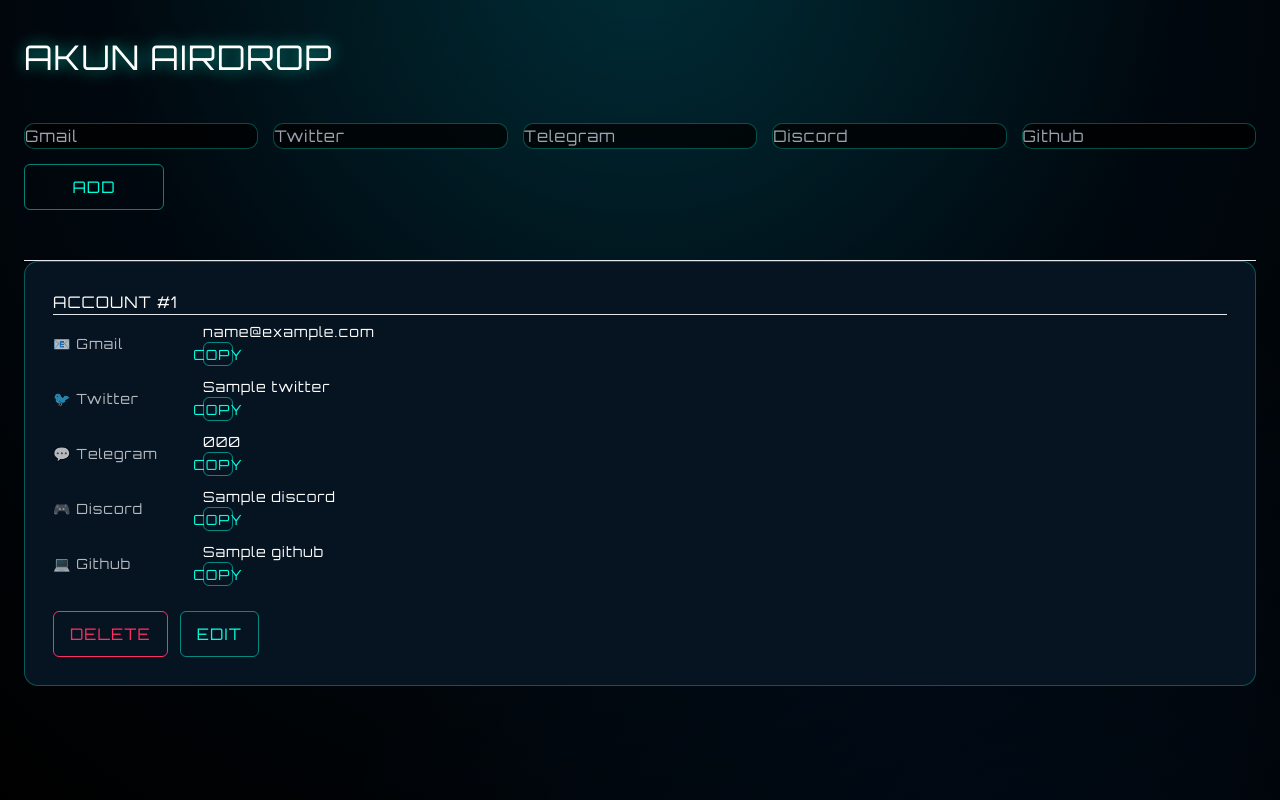
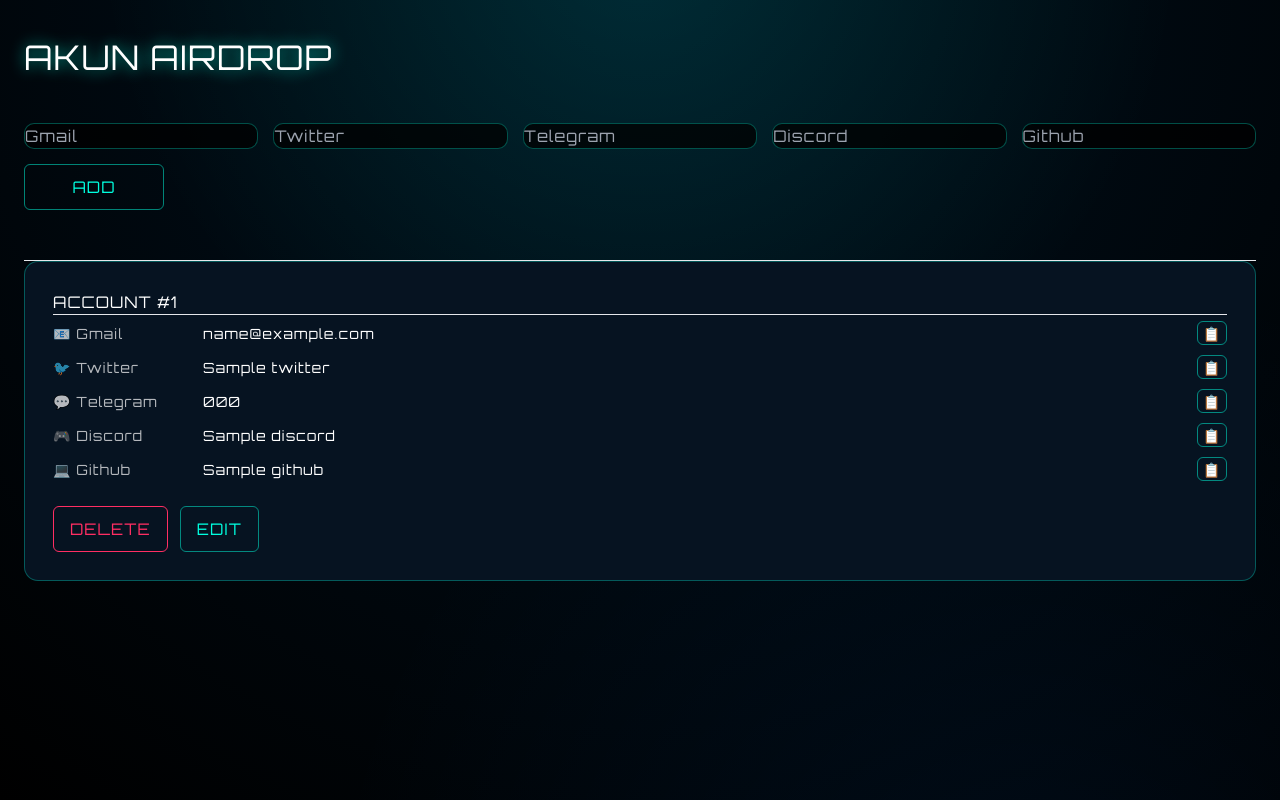
Before and after one commit to Cawonshik/alwantra-dashboard, a Flask app: template templates/akun.html in a window 1280 px wide. Run offline with Flask 3, Linux system fonts and the light colour scheme; the template is opened without the code that fills it: most values are stand-ins (such as "Sample title", 1, 10 or a date in 2020); some libraries are stand-ins or nearby versions.

Commit message:
fix akun layout copy

```diff
--- a/templates/akun.html
+++ b/templates/akun.html
@@ -20,83 +20,168 @@
 
 <hr class="divider">
 
-<!-- ================= GRID 2 KOLOM ================= -->
+
+<!-- ================= GRID ================= -->
+
 <div class="airdrop-grid">
 
 {% for item in data %}
+
 <div class="airdrop-card">
 
 <!-- HEADER -->
+
 <div class="card-header">
 <span class="title">ACCOUNT #{{ loop.index }}</span>
 </div>
 
 <hr>
 
+
 <!-- BODY -->
+
 <div class="card-body">
 
+
+<!-- Gmail -->
+
 <div class="wallet-row">
+
 <span class="label">📧 Gmail</span>
-            <span>
+
+<span class="value">
 {{ item.gmail or '-' }}
+</span>
+
 {% if item.gmail %}
-                <button class="copy-btn" onclick="copy('{{ item.gmail }}')">COPY</button>
+<button class="copy-btn" onclick="copy('{{ item.gmail }}')">
+📋
+</button>
 {% endif %}
-            </span>
+
 </div>
 
+
+<!-- Twitter -->
+
 <div class="wallet-row">
+
 <span class="label">🐦 Twitter</span>
-            <span>
+
+<span class="value">
 {{ item.twitter or '-' }}
+</span>
+
 {% if item.twitter %}
-                <button class="copy-btn" onclick="copy('{{ item.twitter }}')">COPY</button>
+<button class="copy-btn" onclick="copy('{{ item.twitter }}')">
+📋
+</button>
 {% endif %}
-            </span>
+
 </div>
 
+
+<!-- Telegram -->
+
 <div class="wallet-row">
+
 <span class="label">💬 Telegram</span>
-            <span>
+
+<span class="value">
 {{ item.telegram or '-' }}
+</span>
+
 {% if item.telegram %}
-                <button class="copy-btn" onclick="copy('{{ item.telegram }}')">COPY</button>
+<button class="copy-btn" onclick="copy('{{ item.telegram }}')">
+📋
+</button>
 {% endif %}
-            </span>
+
 </div>
 
+
+<!-- Discord -->
+
 <div class="wallet-row">
+
 <span class="label">🎮 Discord</span>
-            <span>
+
+<span class="value">
 {{ item.discord or '-' }}
+</span>
+
 {% if item.discord %}
-                <button class="copy-btn" onclick="copy('{{ item.discord }}')">COPY</button>
+<button class="copy-btn" onclick="copy('{{ item.discord }}')">
+📋
+</button>
 {% endif %}
-            </span>
+
 </div>
 
+
+<!-- Github -->
+
 <div class="wallet-row">
+
 <span class="label">💻 Github</span>
-            <span>
+
+<span class="value">
 {{ item.github or '-' }}
+</span>
+
 {% if item.github %}
-                <button class="copy-btn" onclick="copy('{{ item.github }}')">COPY</button>
+<button class="copy-btn" onclick="copy('{{ item.github }}')">
+📋
+</button>
 {% endif %}
-            </span>
+
+</div>
+
+
+</div>
+
+
+<!-- ACTION -->
+
+<div class="card-actions" style="margin-top:15px;">
+
+<a class="btn danger" href="/delete_akun/{{item.id}}">
+DELETE
+</a>
+
+<a class="btn" href="/edit_akun/{{item.id}}">
+EDIT
+</a>
+
 </div>
 
 </div>
 
-    <!-- ACTION -->
-    <div class="card-actions" style="margin-top:15px;">
-        <a class="btn danger" href="/delete_akun/{{item.id}}">DELETE</a>
-        <a class="btn" href="/edit_akun/{{item.id}}">EDIT</a>
-    </div>
-
-</div>
 {% endfor %}
 
 </div>
 
+
+<!-- ================= SCRIPT ================= -->
+
+<script>
+
+function copy(text){
+
+navigator.clipboard.writeText(text)
+
+let toast=document.createElement("div")
+
+toast.className="copy-toast"
+
+toast.innerText="Copied!"
+
+document.body.appendChild(toast)
+
+setTimeout(()=>toast.remove(),1000)
+
+}
+
+</script>
+
 {% endblock %}
```
Lines whose indentation alone changed are shown as unchanged.
